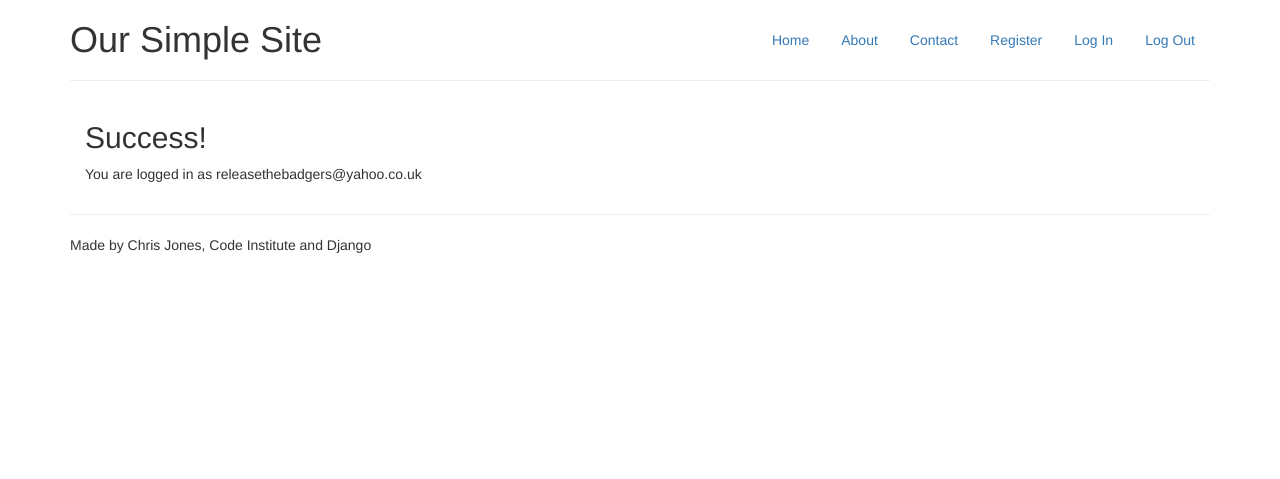
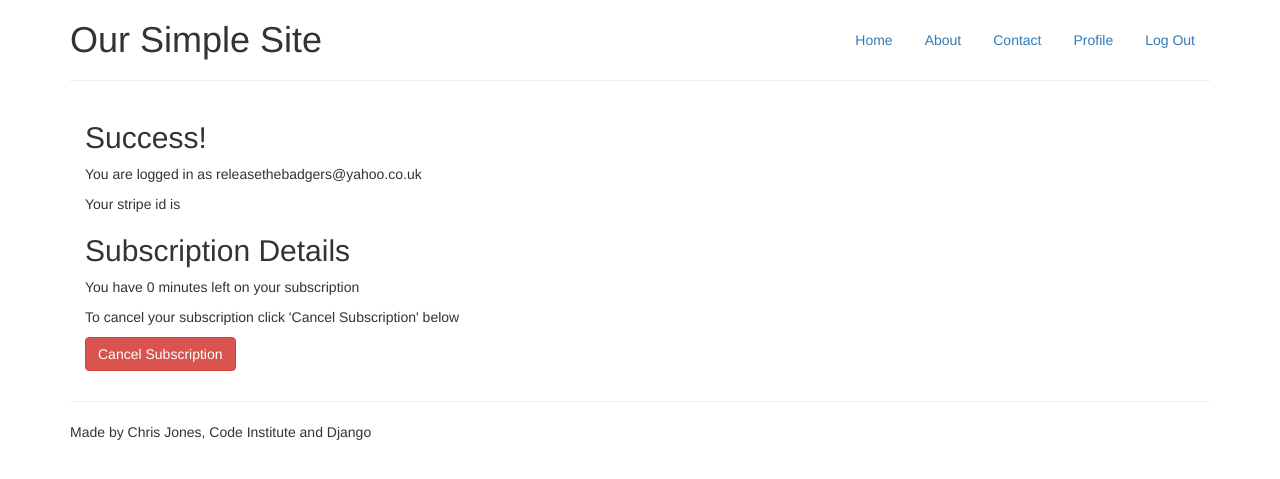
Before and after one commit to badgerboy99/auth_demo, a Django app: page /profile/ in a window 1280 px wide. Shown: the top 479 px of the page. Run offline with Django 3.2, Linux system fonts and the light colour scheme; a user stored in the database is signed in; some libraries are stand-ins or nearby versions.

Commit message:
Adding subscription payments

```diff
--- a/auth_app/accounts/models.py
+++ b/auth_app/accounts/models.py
@@ -28,5 +28,6 @@ class AccountUserManager(UserManager):
 
 class User(AbstractUser):
     stripe_id = models.CharField(max_length=40, default='')
+    subscription_end = models.DateTimeField(default=timezone.now)
 
     objects = AccountUserManager()
--- a/auth_app/accounts/views.py
+++ b/auth_app/accounts/views.py
@@ -2,7 +2,6 @@
 from __future__ import unicode_literals
 
 from django.contrib import messages, auth
-from django.contrib.auth.decorators import login_required
 from accounts.forms import UserRegistrationForm, UserLoginForm
 from django.core.urlresolvers import reverse
 from django.shortcuts import render, redirect
@@ -10,6 +9,7 @@ from django.template.context_processors import csrf
 from django.conf import settings
 import datetime
 import stripe
+import arrow
 
 stripe.api_key = settings.STRIPE_SECRET
 
@@ -19,16 +19,16 @@ def register(request):
         form = UserRegistrationForm(request.POST)
         if form.is_valid():
             try:
-                customer = stripe.Charge.create(
-                    amount =999,
-                    currency="USD",
-                    description=form.cleaned_data['email'],
+                customer = stripe.Customer.create(
+                    email=form.cleaned_data['email'],
                     card=form.cleaned_data['stripe_id'],
+                    plan= 'REG_MONTHLY',
                 )
-                if customer.paid:
-                    form.save()
-                    user= auth.authenticate(email=request.POST.get('email'),
-                                            password=request.POST.get('password1'))
+                if customer:
+                    user = form.save()
+                    user.stripe_id = customer.id
+                    user.subscription_end = arrow.now().replace(weeks=+4).datetime
+                    user.save()
 
                     if user:
                         auth.login(request, user)
@@ -76,7 +76,18 @@ def login(request):
     return render(request, 'login.html', args)
 
 
+
+@login_required(login_url='/accounts/login/')
+def cancel_subscription(request):
+    try:
+        customer = stripe.Customer.retrieve(request.user.stripe_id)
+        customer.cancel_subscription(at_period_end=True)
+    except Exception, e:
+        messages.error(request, e)
+    return redirect('profile')
+
+
 def logout(request):
     auth.logout(request)
     messages.success(request, 'You have successfully logged out')
-    return render(request, 'index.html')
+    return redirect(reverse, 'index.html')
--- a/auth_app/auth_app/urls.py
+++ b/auth_app/auth_app/urls.py
@@ -26,5 +26,7 @@ urlpatterns = [
     url(r'^register/$', accounts_views.register, name='register'),
     url(r'^profile/$', accounts_views.profile, name='profile'),
     url(r'^login/$', accounts_views.login, name='login'),
+    url(r'^logout/$', accounts_views.logout, name='logout'),
+    url(r'^cancel_subscription/$', accounts_views.cancel_subscription, name="cancel_subscription"),
 
 ]
--- a/auth_app/templates/base.html
+++ b/auth_app/templates/base.html
@@ -19,9 +19,13 @@
            <li><a href="#">Home</a></li>
            <li><a href="#">About</a></li>
            <li><a href="#">Contact</a></li>
-           <li><a href="{% url 'register' %}">Register</a></li>
-           <li><a href="{% url 'login' %}">Log In</a></li>
-           <li><a href="#">Log Out</a></li>
+           {% if user.is_authenticated %}
+                   <li><a href="{% url 'profile' %}">Profile</a></li>
+                   <li><a href="{% url 'logout' %}">Log Out</a></li>
+           {% else %}
+                <li><a href="{% url 'register' %}">Register</a></li>
+                <li><a href="{% url 'login' %}">Log In</a></li>
+           {% endif %}
        </ul>
        <h1><span class="fui-settings-16 muted">Our Simple Site</span></h1>
    </div>
--- a/auth_app/templates/profile.html
+++ b/auth_app/templates/profile.html
@@ -2,4 +2,21 @@
 {% block content %}
     <h2>Success!</h2>
     <p>You are logged in as {{ user.email }} </p>
+    <p>Your stripe id is {{ user.stripe_id }}</p>
+    <h2>Subscription Details</h2>
+    <p>You have {{ user.subscription_end|timeuntil }} left on your subscription</p>
+    <p>To cancel your subscription click 'Cancel Subscription' below</p>
+    <p>
+        <a href="{% url "cancel_subscription" %}"
+        onclick="return cancelSubscriptionCheck();"
+        class="btn btn-danger">Cancel Subscription</a>
+    </p>
+    <script type="text/javascript">
+        function cancelSubscriptionCheck() {
+            if (confirm("Are you sure you want to cancel?")) {
+                return true;
+            }
+            return false:
+        }
+    </script>
 {% endblock %}
```
Also changed, not shown: auth_app/accounts/migrations/0003_user_subscription_end.py (added), auth_app/db.sqlite3, 4 other files.
